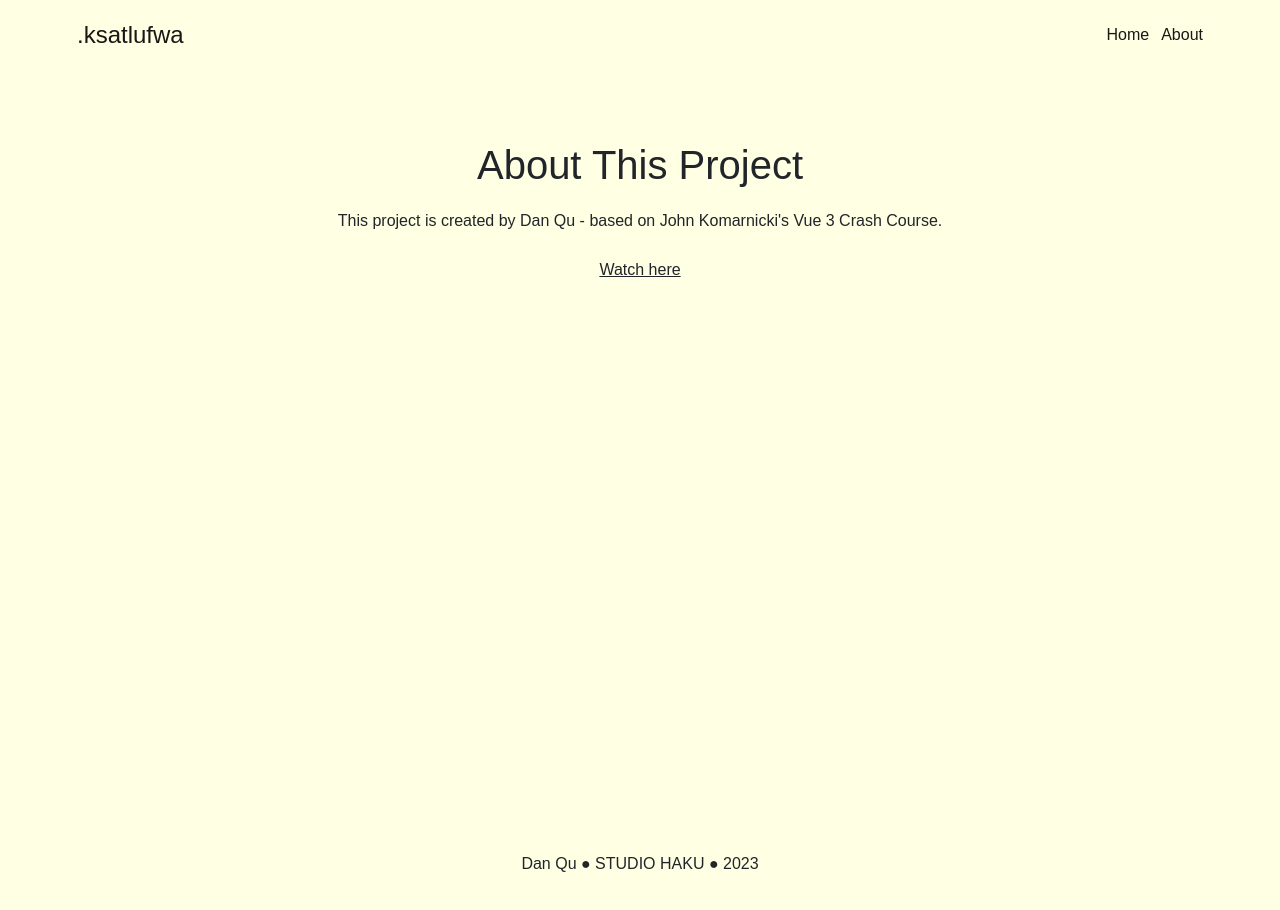
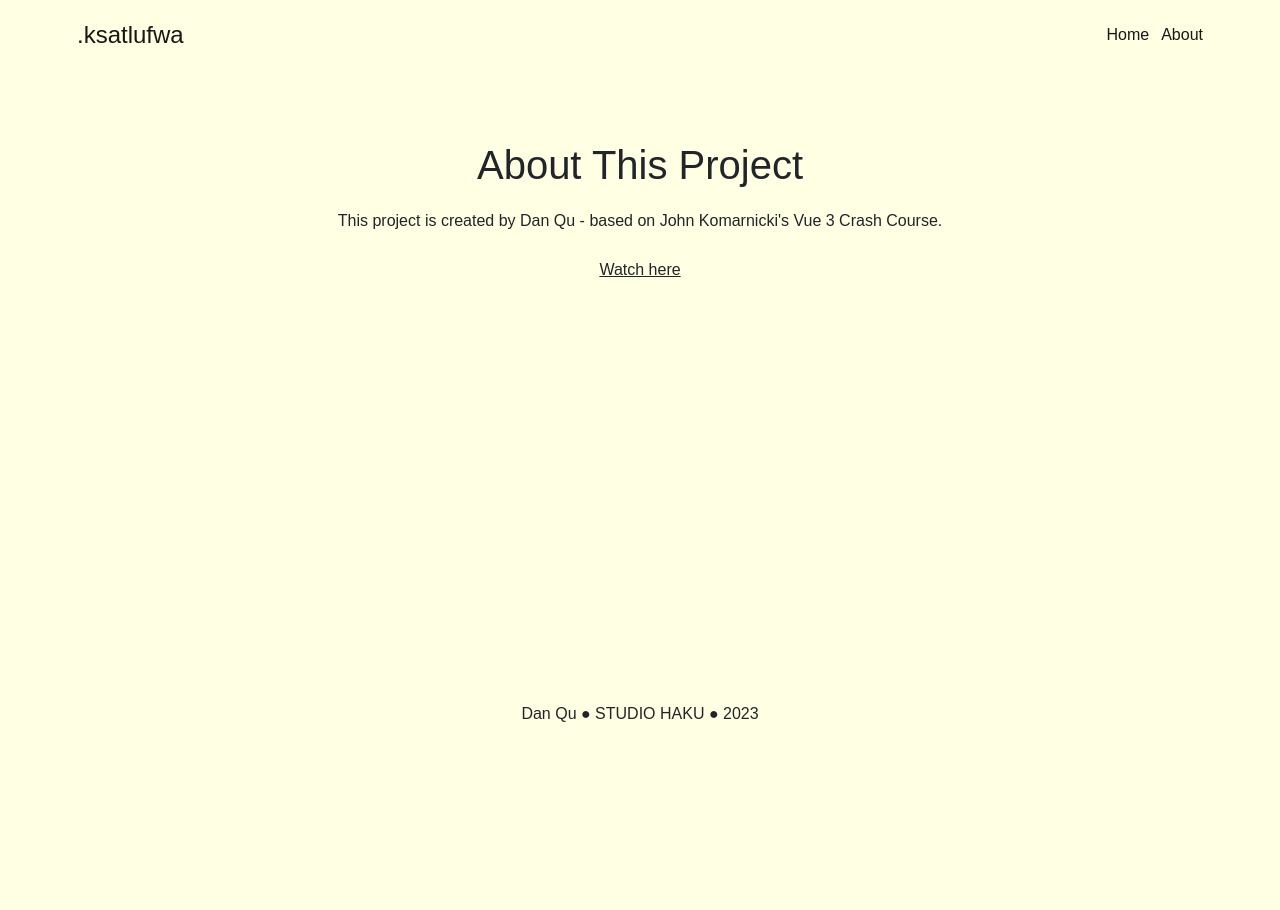
Before and after one commit to wriggu/awfultaskmanager-vue.js, a Vue app: page /about in a window 1280 px wide. Shown: the top 910 px of the page. After the commit the page ends 800 px from the top, so only its background shows below. Built offline with nearby package versions, Linux system fonts and the light colour scheme; some icons are missing; a web font is replaced by a local one.

Commit message:
aboutme changes minor changes to scroll behavior

```diff
--- a/src/App.vue
+++ b/src/App.vue
@@ -1,6 +1,8 @@
 <script setup>
 import { RouterView } from "vue-router";
 import TodoHeader from "./components/TodoHeader.vue";
+window.onload = function() {document.body.scrollTop = document.documentElement.scrollTop = 0;};
+
 </script>
 
 <template>
@@ -18,6 +20,7 @@ import TodoHeader from "./components/TodoHeader.vue";
   box-sizing: border-box;
   background-color: #FFFFE3;
   cursor: cell;
+  scroll-behavior: smooth;
 }
 
 .container {
--- a/src/components/TodoHeader.vue
+++ b/src/components/TodoHeader.vue
@@ -6,7 +6,7 @@ import { RouterLink } from 'vue-router';
   <header>
     <nav class="container">
       <div class="branding">
-        <h1 >.ksatlufwa</h1>
+        <h1><RouterLink to="/" style="text-decoration: none; color: inherit;">.ksatlufwa</RouterLink></h1>
       </div>
       <ul class="nav-routes">
         <RouterLink to="/">Home</RouterLink>
--- a/src/views/AboutView.vue
+++ b/src/views/AboutView.vue
@@ -1,18 +1,29 @@
+<script setup>
+import { Icon } from '@iconify/vue';
+</script>
+
 <template>
   <div class="about">
     <h1 style="margin-bottom: 20px;">About This Project</h1>
     <p style="margin-bottom: 25px;">
       This project is created by Dan Qu - based on John Komarnicki's Vue 3 Crash Course.
     </p>
-    <a
-      href="https://www.youtube.com/watch?v=KTFH4P8unUQ"
-      >Watch here</a>
-    <p class="subtext" style="animation: 1s cubic-bezier(0.14, 0.93, 0.6, 1.01) 0.13s 1 slideInBottom; margin-top: 50%">
+    <a href="https://www.youtube.com/watch?v=KTFH4P8unUQ">
+      Watch here
+    </a>
+    <div>
+      <a href="https://github.com/wriggu/taskmanager-proto">
+      <Icon
+      class="pointer"
+      icon="akar-icons:github-fill" width="18"
+      style="animation: 1s cubic-bezier(0.14, 0.93, 0.6, 1.01) 0.2s 1 slideInBottom; margin-top:35%"
+      />
+      </a>
+    </div>
+    <p class="subtext" style="animation: 1s cubic-bezier(0.14, 0.93, 0.6, 1.01) 0.2s 1 slideInBottom; margin-top: 3px">
       Dan Qu ● STUDIO HAKU ● 2023
     </p>
-    <a class="subtext">
-<!-- TODO: add instagram/github icons-->
-    </a>
+
   </div>
 </template>
 
@@ -45,4 +56,12 @@ a {
   color: 191815;
   animation: 1s cubic-bezier(0.14, 0.93, 0.6, 1.01) 0s 1 slideInBottom;
 }
+
+.subtext {
+  margin-bottom: 3px;
+}
+
+.pointer {
+  cursor: pointer;
+}
 </style>
--- a/src/views/TodosView.vue
+++ b/src/views/TodosView.vue
@@ -78,9 +78,9 @@ const deleteTodo = (todoId) => {
       <Icon icon="fluent-emoji:stopwatch" width="22" />
       <span style="animation: 1s cubic-bezier(0.14, 0.93, 0.6, 1.01) 0s 1 slideInBottom;">lets get to work</span>
     </p>
-    <p v-if="todoCompleted && todoList.length > 0" class="todos-msg" >
+    <p v-if="todoCompleted && todoList.length > 0" class="todos-msg">
       <Icon icon="fluent-emoji:thumbs-up" />
-      <span >good stuff</span>
+      <span>good stuff</span>
     </p>
   </main>
 </template>
```
